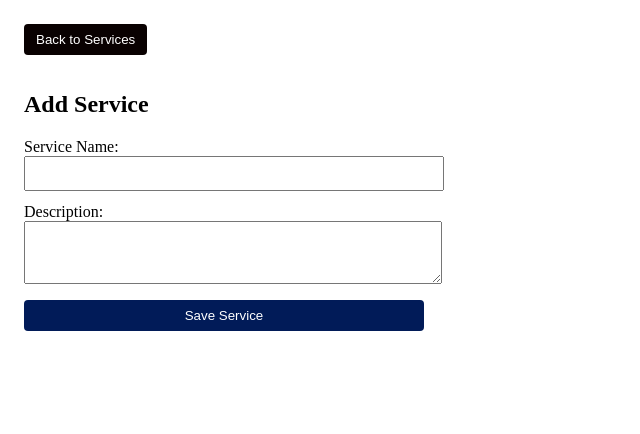
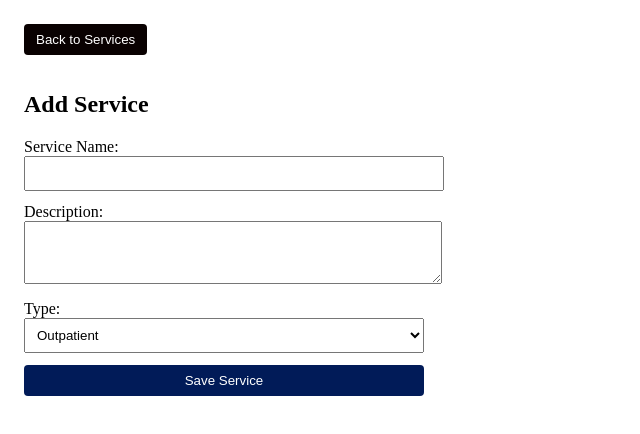
Before and after one commit to trevortrues/Scheduling-Program, a React (Vite) app in the folder src/renderer/: page /adds in a window 1280 px wide. Shown: the top 434 px of the page, without its empty margins (0-640 px from the left). Built offline with nearby package versions, Linux system fonts and the light colour scheme.

Commit message:
in/out type for both add and edit ser

```diff
--- a/src/renderer/src/components/AddS.jsx
+++ b/src/renderer/src/components/AddS.jsx
@@ -5,6 +5,7 @@ export default function AddS() {
   const [name, setName] = useState("");
   const [description, setDescription] = useState("");
   const navigate = useNavigate();
+  const [type, setType] = useState("Outpatient");
 
   const handleSubmit = async (e) => {
     e.preventDefault();
@@ -68,6 +69,18 @@ export default function AddS() {
           />
         </label>
 
+         <label>
+          Type:
+          <select
+            value={type}
+            onChange={(e) => setType(e.target.value)}
+            style={{ padding: "8px", width: "100%" }}
+          >
+            <option value="Inpatient">Inpatient</option>
+            <option value="Outpatient">Outpatient</option>
+          </select>
+        </label>
+
         <button
           type="submit"
           style={{
--- a/src/renderer/src/components/ServicePage.jsx
+++ b/src/renderer/src/components/ServicePage.jsx
@@ -20,6 +20,7 @@ export default function ServicePage() {
   const [showDeleteConfirm, setShowDeleteConfirm] = useState(false);
   const [serviceToDelete, setServiceToDelete] = useState(null);
   const navigate = useNavigate();
+  const [types, setTypes] = useState({});
 
   // retrieves services from database on page load
   useEffect(() => {
@@ -123,7 +124,12 @@ export default function ServicePage() {
           marginTop: "14px",
         }}
       >
-        {activeServices.map((service) => (
+
+        {activeServices.map((service) => {
+        //PLEASE fix this when doing DB/ middle where so it changes depending on which is clicked for now its hard coded
+       const serviceType = types[service.service_id] || service.type || "Outpatient";
+
+        return (
           <div
             key={service.service_id}
             style={{
@@ -132,24 +138,33 @@ export default function ServicePage() {
               gap: "12px",
               padding: "8px 0",
               borderBottom: "1px solid #ddd",
-          }}>
-           <span style={{ width: "250px", fontWeight: "500" }}>{service.name}</span>
+            }} >
+
+            <span style={{ width: "200px", fontWeight: "500" }}>
+              {service.name} </span>
+
+            <span
+              style={{
+                width: "120px",
+                fontStyle: "italic",
+                color: "#333",
+              }}
+            > {serviceType}  </span>
 
             <button
               style={buttonStyle}
-              onClick={() => handleEditClick(service)}>
-              EDIT
-            </button>
+              onClick={() => handleEditClick(service)}
+            > EDIT </button>
 
             <button
               style={deleteButtonStyle}
-              onClick={() => handleDeleteClick(service)}>
-              DELETE
-            </button>
+              onClick={() => handleDeleteClick(service)}
+            > DELETE </button>
 
             <button style={buttonStyle}>VIEW</button>
           </div>
-        ))}
+        );
+      })}
 
       </div>
 
```
Lines whose indentation alone changed are shown as unchanged.
